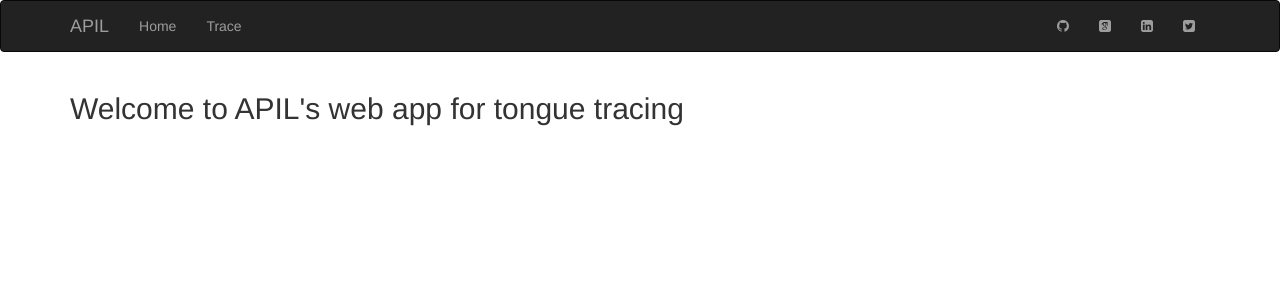
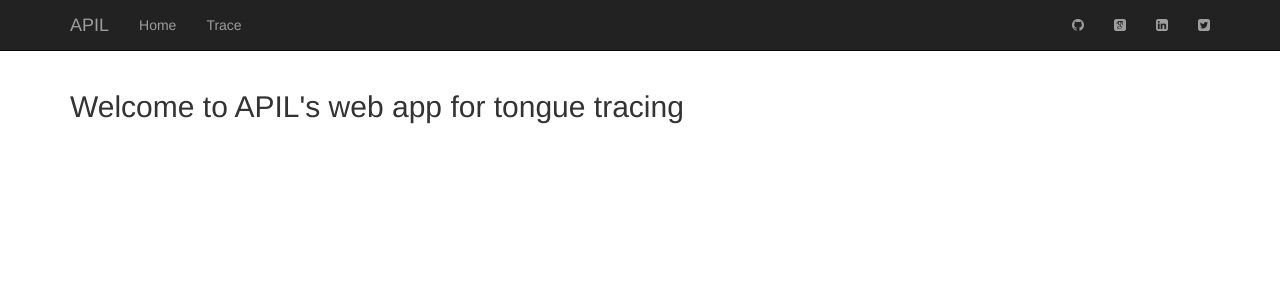
Before and after one commit to myedibleenso/apil-web, a Flask app: page / in a window 1280 px wide. Shown: the top 300 px of the page. Run offline with Flask 2, Linux system fonts and the light colour scheme; some libraries are stand-ins or nearby versions.

Commit message:
Fixed nav bar.

```diff
--- a/app/templates/base.html
+++ b/app/templates/base.html
@@ -11,10 +11,17 @@
 {{super()}}
 <link href="//netdna.bootstrapcdn.com/font-awesome/4.0.3/css/font-awesome.css" rel="stylesheet">
 <link href="{{ url_for('static', filename='css/academicons.css') }}" rel="stylesheet">
+<!-- Custom CSS -->
+<style>
+    body {
+        padding-top: 70px;
+        /* Required padding for .navbar-fixed-top. Remove if using .navbar-static-top. Change if height of navigation changes. */
+    }
+</style>
 {%- endblock styles %}
 
 {% block navbar %}
-<div class="navbar navbar-inverse" role="navigation">
+<div class="navbar navbar-inverse navbar-fixed-top" role="navigation">
     <div class="container">
         <div class="navbar-header">
             <button type="button" class="navbar-toggle" data-toggle="collapse" data-target=".navbar-collapse">
```
